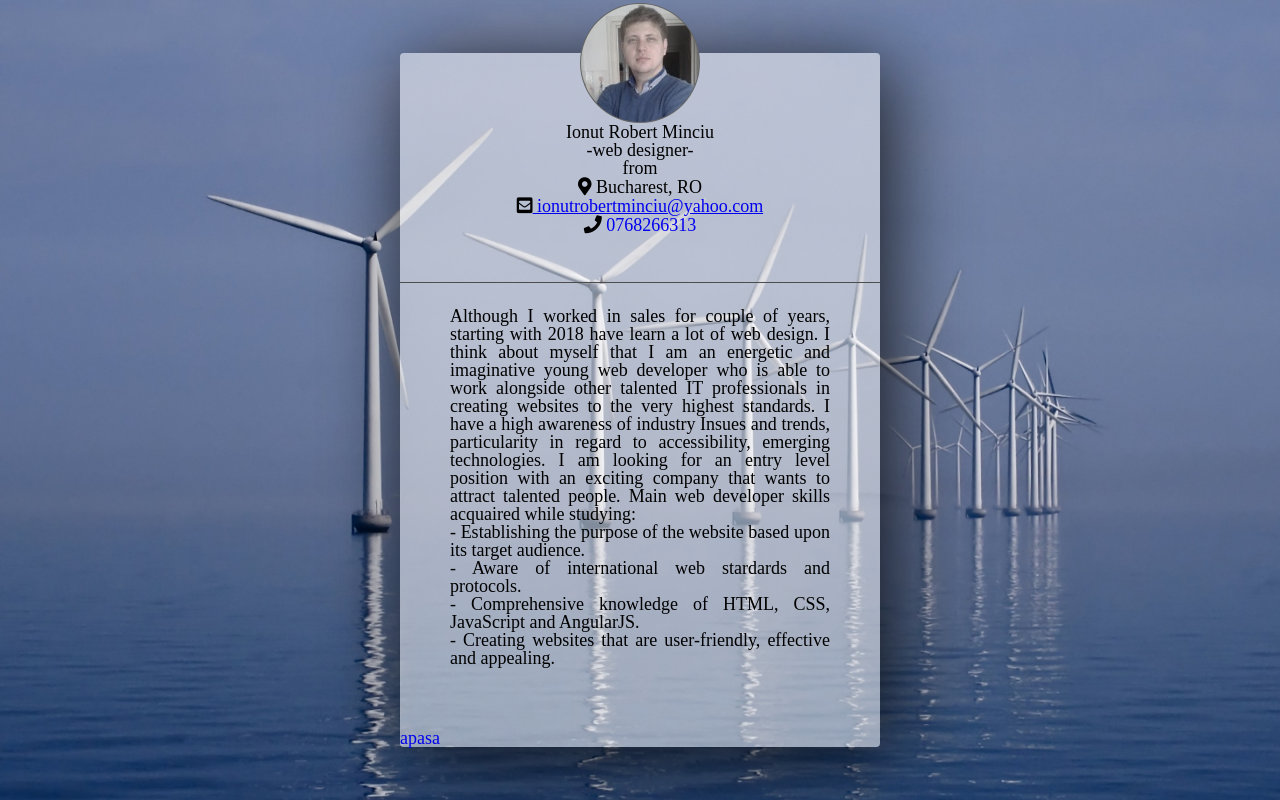
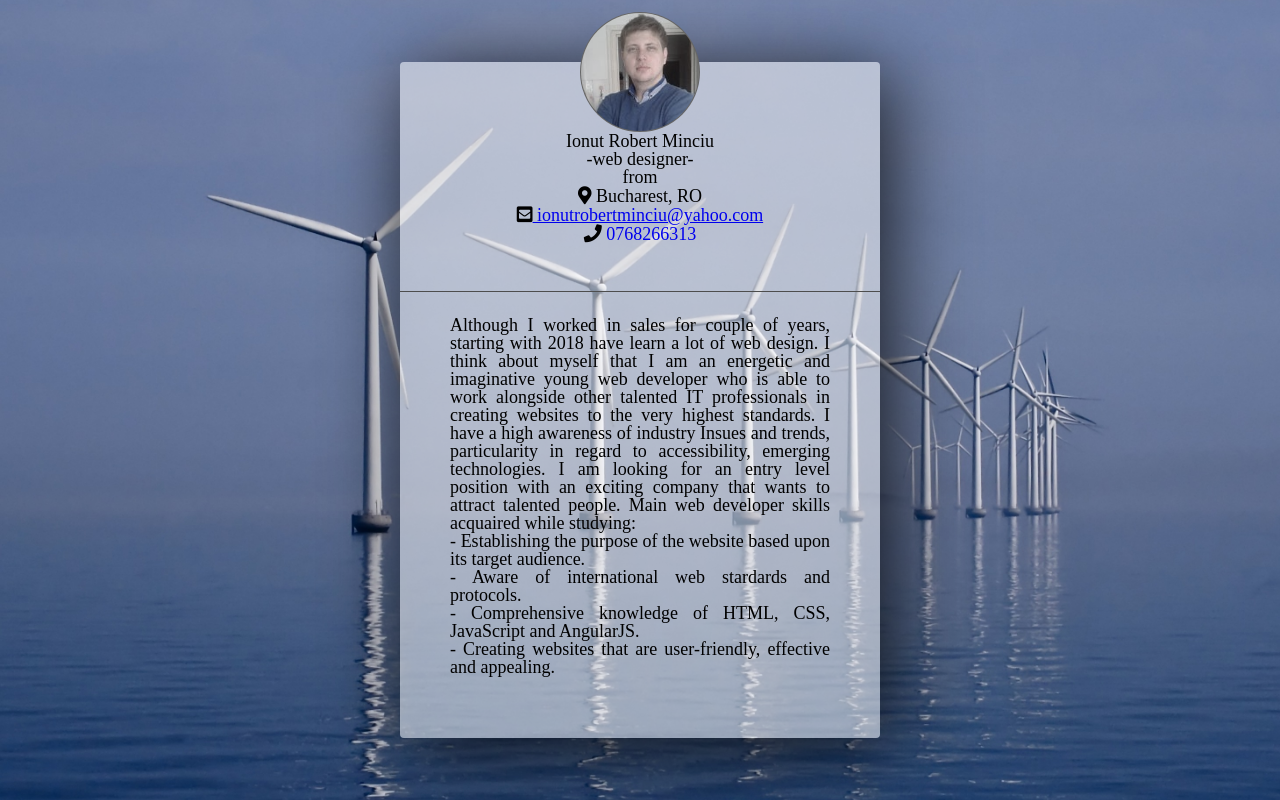
Before and after one commit to ionutrobertminciu/robert, a plain HTML site: page index.html in a window 1280 px wide. Drawn offline with nearby package versions, Linux system fonts and the light colour scheme.

Commit message:
Update index.html

```diff
--- a/index.html
+++ b/index.html
@@ -33,8 +33,7 @@
 - Creating websites that are user-friendly, effective and appealing.
       </p>
     </div>
-    <section> <a href="new.html" style="text-decoration: none">apasa</a>
-    </section>
+
   </div>
 </body>
 </html>
```
